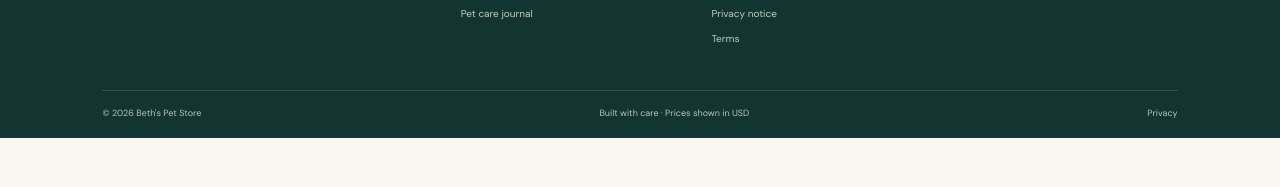
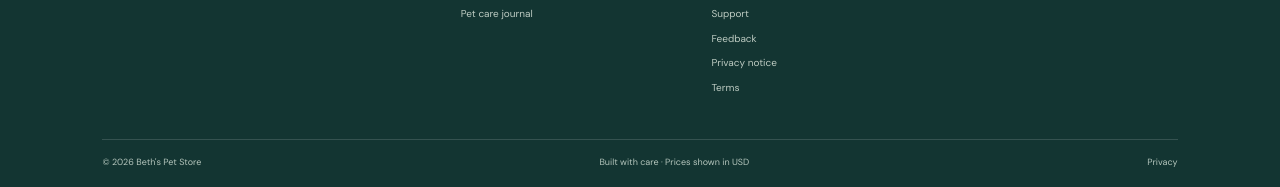
Before and after one commit to Marfenckysbot/Beths-pet-store, a plain HTML site: page index.html in a window 1280 px wide. Shown: the part 3639-3826 px from the top of the page. Before the commit the page ends 3777 px from the top, so only its background shows below. Drawn offline with Linux system fonts and the light colour scheme; a script that the page names is missing.

Commit message:
Make support and feedback easy to find

```diff
--- a/index.html
+++ b/index.html
@@ -36,5 +36,5 @@
 <section class="quiz-banner"><div><p class="eyebrow">A LITTLE HELP FINDING YOUR WAY</p><h2>Every pet has a <em>personality.</em></h2><p>Try our just-for-fun Pet Match quiz for a few ideas about the kind of companion that could suit your lifestyle.</p><button class="btn btn-primary" type="button" data-open-quiz>Take the Pet Match quiz ↗</button></div><div class="quiz-art" aria-hidden="true">🐶 <span>♡</span> 🐱</div></section>
 <section class="final-cta"><div><p class="eyebrow">GOOD THINGS GROW TOGETHER</p><h2>Have a pet business? <em>Come say hello.</em></h2></div><a class="btn btn-light" href="sell.html">Apply to become a seller ↗</a></section>
 </main>
-<footer class="footer"><div class="footer-main"><div class="footer-brand"><a class="brand brand-invert" href="index.html"><span class="brand-mark">b<span>✦</span></span><span>Beth's <strong>Pet Store</strong><small>HAPPY PETS. HAPPIER LIVES.</small></span></a><p>A brighter marketplace for pets, people and independent businesses.</p></div><div><b>Explore</b><a href="shop.html">Marketplace</a><a href="sell.html">Become a seller</a><a href="adoption.html">Adoption</a><a href="care.html">Pet care journal</a></div><div><b>Help & info</b><a href="about.html">About Beth's</a><a href="faq.html">FAQs</a><a href="contact.html">Contact</a><a href="privacy.html">Privacy notice</a><a href="terms.html">Terms</a></div><div class="footer-note"><span>🐾</span><b>For the love of pets.</b><p>Thoughtful choices. Happier companions.</p></div></div><div class="footer-bottom"><span>© <span id="year"></span> Beth's Pet Store</span><span>Built with care · Prices shown in USD</span><a href="privacy.html">Privacy</a></div></footer>
+<footer class="footer"><div class="footer-main"><div class="footer-brand"><a class="brand brand-invert" href="index.html"><span class="brand-mark">b<span>✦</span></span><span>Beth's <strong>Pet Store</strong><small>HAPPY PETS. HAPPIER LIVES.</small></span></a><p>A brighter marketplace for pets, people and independent businesses.</p></div><div><b>Explore</b><a href="shop.html">Marketplace</a><a href="sell.html">Become a seller</a><a href="adoption.html">Adoption</a><a href="care.html">Pet care journal</a></div><div><b>Help & info</b><a href="about.html">About Beth's</a><a href="faq.html">FAQs</a><a href="contact.html">Contact</a><a href="support.html">Support</a><a href="feedback.html">Feedback</a><a href="privacy.html">Privacy notice</a><a href="terms.html">Terms</a></div><div class="footer-note"><span>🐾</span><b>For the love of pets.</b><p>Thoughtful choices. Happier companions.</p></div></div><div class="footer-bottom"><span>© <span id="year"></span> Beth's Pet Store</span><span>Built with care · Prices shown in USD</span><a href="privacy.html">Privacy</a></div></footer>
 </body></html>
```
